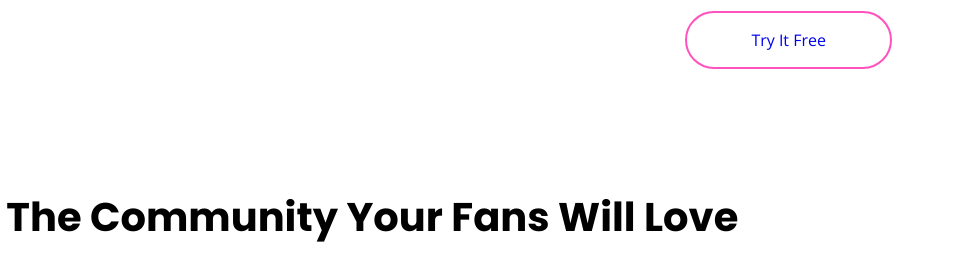
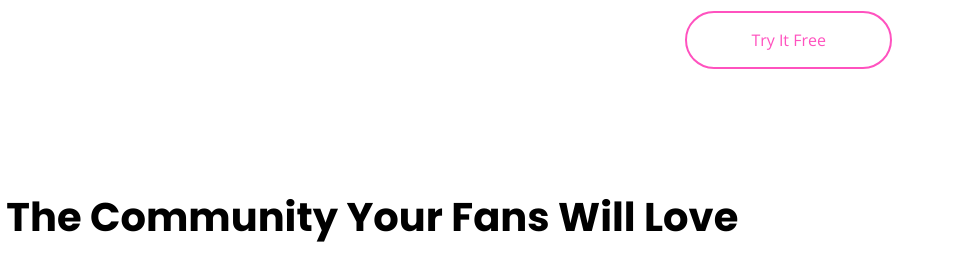
Before and after one commit to ExequielGomez/huddle-landing-1, a plain HTML site: page index.html in a window 1280 px wide. Shown: the top 280 px of the page, 324-1280 px from the left. Drawn offline with nearby package versions, Linux system fonts and the light colour scheme; files whose address does not match are found by name.

Commit message:
corregido color boton header

```diff
--- a/css/style.css
+++ b/css/style.css
@@ -30,6 +30,7 @@ header img{
   width: 10em;
 }
 .button{
+  color: var(--button);
   border: 2px solid var(--button);
   border-radius:2em;
   padding: 1em 4em;
```
